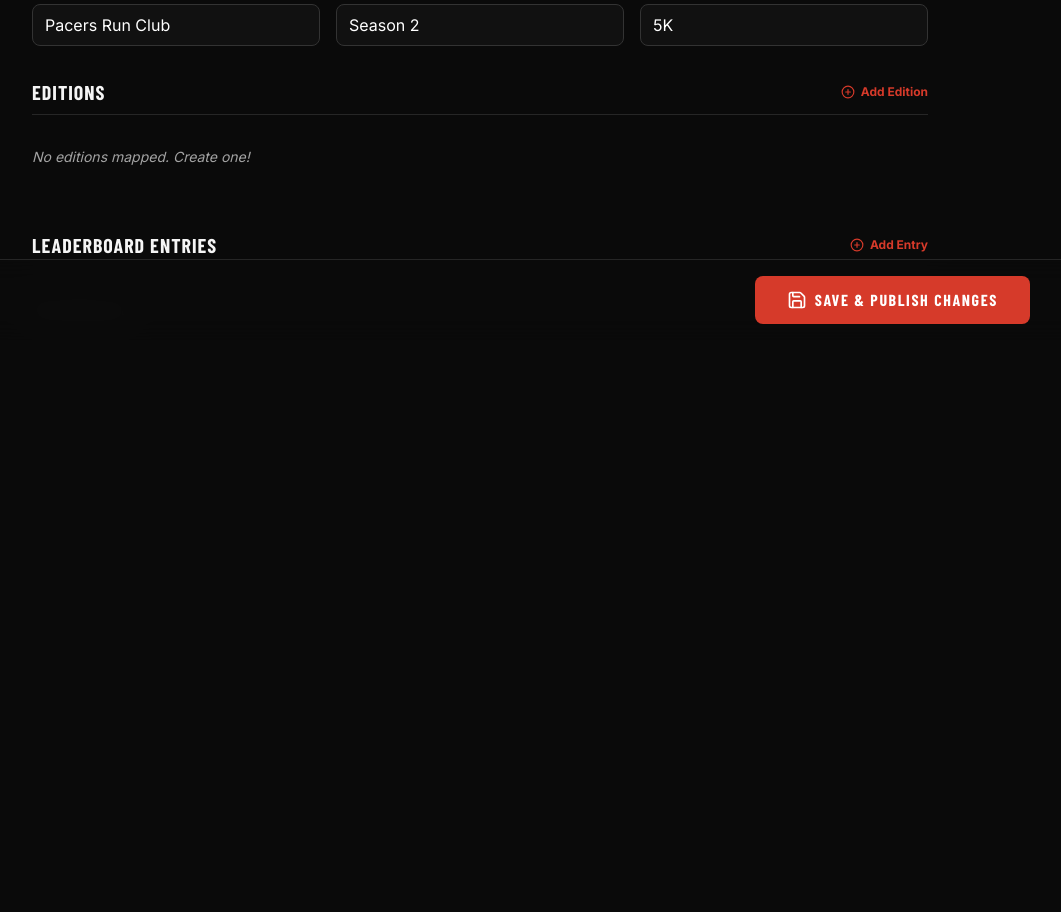
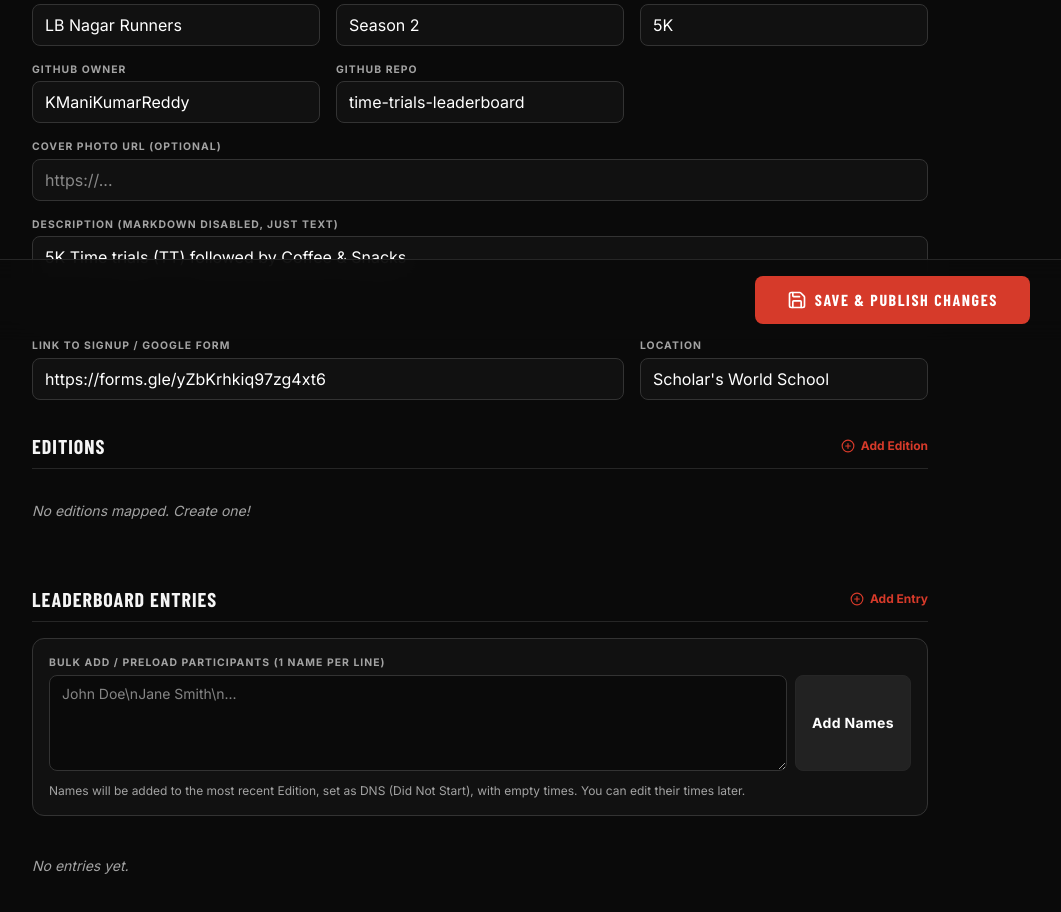
Before and after one commit to KManiKumarReddy/time-trials-leaderboard, a React (Vite) app: page /admin in a window 1280 px wide. Shown: the part 460-1372 px from the top of the page, without its empty margins (160-1221 px from the left). Before the commit the page ends 876 px from the top, so only its background shows below. Built offline with nearby package versions, Linux system fonts and the light colour scheme; a web font is replaced by a local one.

Commit message:
Fix base path setting, add robust config settings, cover photo handling, and bulk add feature

```diff
--- a/public/data.json
+++ b/public/data.json
@@ -1,10 +1,14 @@
 {
   "config": {
-    "club": "Pacers Run Club",
+    "club": "LB Nagar Runners",
     "season": "Season 2",
     "distance": "5K",
-    "githubOwner": "your-github-username",
-    "githubRepo": "timetrialswebsite"
+    "githubOwner": "KManiKumarReddy",
+    "githubRepo": "time-trials-leaderboard",
+    "description": "5K Time trials (TT) followed by Coffee & Snacks",
+    "location": "Scholar's World School",
+    "googleForm": "https://forms.gle/yZbKrhkiq97zg4xt6",
+    "coverPhotoUrl": ""
   },
   "editions": [],
   "entries": []
--- a/src/App.jsx
+++ b/src/App.jsx
@@ -4,7 +4,7 @@ import Leaderboard from './pages/Leaderboard';
 import Admin from './pages/Admin';
 import { fetchStats } from './api/github';
 
-function NavBar() {
+function NavBar({ clubName }) {
   const location = useLocation();
   const isAdmin = location.pathname.startsWith('/admin');
 
@@ -12,7 +12,7 @@ function NavBar() {
     <header className="sticky top-0 z-50 bg-[#0d0d0d] border-b-[3px] border-brand-red">
       <div className="max-w-[1100px] mx-auto px-6 h-[60px] flex items-center justify-between">
         <Link to="/" className="font-display font-black text-[1.3rem] tracking-wider uppercase text-paper no-underline">
-          <span className="text-brand-red">Pacers</span> Run Club
+          <span className="text-brand-red">{clubName ? clubName.split(' ')[0] : 'Time'}</span> {clubName ? clubName.split(' ').slice(1).join(' ') : 'Trials'}
         </Link>
         <nav className="flex gap-6 items-center">
           {!isAdmin ? (
@@ -57,7 +57,7 @@ function App() {
 
   return (
     <div className="min-h-screen flex flex-col font-sans bg-[#0a0a0a] text-[#f5f5f5]">
-      <NavBar />
+      <NavBar clubName={data?.config?.club} />
       <main className="flex-1 w-full max-w-[1100px] mx-auto">
         {loading ? (
           <div className="flex h-64 items-center justify-center text-text-muted">
--- a/src/main.jsx
+++ b/src/main.jsx
@@ -6,7 +6,7 @@ import App from './App.jsx'
 
 createRoot(document.getElementById('root')).render(
   <StrictMode>
-    <BrowserRouter>
+    <BrowserRouter basename={import.meta.env.BASE_URL}>
       <App />
     </BrowserRouter>
   </StrictMode>,
--- a/src/pages/Admin.jsx
+++ b/src/pages/Admin.jsx
@@ -7,6 +7,7 @@ export default function Admin({ data, reloadData }) {
   const [password, setPassword] = useState('');
   const [isSaving, setIsSaving] = useState(false);
   const [msg, setMsg] = useState(null);
+  const [bulkNames, setBulkNames] = useState('');
 
   // Local state copy of the data that we can mutate
   const [localData, setLocalData] = useState(() => {
@@ -63,6 +64,26 @@ export default function Admin({ data, reloadData }) {
       }));
     }
   }
+
+  const handleBulkAdd = () => {
+    if (!bulkNames.trim()) return;
+    const names = bulkNames.split('\n').map(n => n.trim()).filter(n => n);
+    const editionId = editions[editions.length-1]?.id || '';
+
+    const newEntries = names.map((name, i) => ({
+      id: `entry_${Date.now()}_${i}`,
+      editionId,
+      name,
+      time: '',
+      status: 'dns'
+    }));
+
+    setLocalData(prev => ({
+      ...prev,
+      entries: [...newEntries, ...prev.entries]
+    }));
+    setBulkNames('');
+  };
 
   const saveChanges = async () => {
     if(!password) {
@@ -148,6 +169,30 @@ export default function Admin({ data, reloadData }) {
             <label className="block text-[0.65rem] font-bold tracking-widest uppercase text-text-muted mb-1">Distance (e.g. 5K)</label>
             <input type="text" name="distance" value={config.distance || ''} onChange={handleConfigChange} className="w-full bg-[#111] border border-[#333] rounded-lg px-3 py-2 text-white focus:border-brand-red outline-none" />
           </div>
+          <div>
+            <label className="block text-[0.65rem] font-bold tracking-widest uppercase text-text-muted mb-1">GitHub Owner</label>
+            <input type="text" name="githubOwner" value={config.githubOwner || ''} onChange={handleConfigChange} className="w-full bg-[#111] border border-[#333] rounded-lg px-3 py-2 text-white focus:border-brand-red outline-none" />
+          </div>
+          <div>
+            <label className="block text-[0.65rem] font-bold tracking-widest uppercase text-text-muted mb-1">GitHub Repo</label>
+            <input type="text" name="githubRepo" value={config.githubRepo || ''} onChange={handleConfigChange} className="w-full bg-[#111] border border-[#333] rounded-lg px-3 py-2 text-white focus:border-brand-red outline-none" />
+          </div>
+          <div className="md:col-span-3">
+            <label className="block text-[0.65rem] font-bold tracking-widest uppercase text-text-muted mb-1">Cover Photo URL (optional)</label>
+            <input type="text" name="coverPhotoUrl" value={config.coverPhotoUrl || ''} onChange={handleConfigChange} placeholder="https://..." className="w-full bg-[#111] border border-[#333] rounded-lg px-3 py-2 text-white focus:border-brand-red outline-none" />
+          </div>
+          <div className="md:col-span-3">
+            <label className="block text-[0.65rem] font-bold tracking-widest uppercase text-text-muted mb-1">Description (Markdown disabled, just text)</label>
+            <textarea name="description" value={config.description || ''} onChange={handleConfigChange} className="w-full bg-[#111] border border-[#333] rounded-lg px-3 py-2 text-white focus:border-brand-red outline-none h-20" />
+          </div>
+          <div className="md:col-span-2">
+            <label className="block text-[0.65rem] font-bold tracking-widest uppercase text-text-muted mb-1">Link to Signup / Google Form</label>
+            <input type="text" name="googleForm" value={config.googleForm || ''} onChange={handleConfigChange} className="w-full bg-[#111] border border-[#333] rounded-lg px-3 py-2 text-white focus:border-brand-red outline-none" />
+          </div>
+          <div>
+            <label className="block text-[0.65rem] font-bold tracking-widest uppercase text-text-muted mb-1">Location</label>
+            <input type="text" name="location" value={config.location || ''} onChange={handleConfigChange} className="w-full bg-[#111] border border-[#333] rounded-lg px-3 py-2 text-white focus:border-brand-red outline-none" />
+          </div>
         </div>
       </div>
 
@@ -191,6 +236,22 @@ export default function Admin({ data, reloadData }) {
           <button onClick={handleAddEntry} className="flex items-center gap-1.5 text-xs text-brand-red font-bold hover:text-brand-red-dark">
             <PlusCircle size={14} /> Add Entry
           </button>
+        </div>
+
+        <div className="bg-[#111] border border-[#333] p-4 rounded-xl space-y-3 mb-6">
+          <label className="block text-[0.65rem] font-bold tracking-widest uppercase text-text-muted mb-1">Bulk Add / Preload Participants (1 name per line)</label>
+          <div className="flex gap-2 items-start">
+            <textarea
+              value={bulkNames}
+              onChange={e => setBulkNames(e.target.value)}
+              placeholder="John Doe\nJane Smith\n..."
+              className="w-full bg-[#0a0a0a] border border-[#333] rounded-lg px-3 py-2 text-white focus:border-brand-red outline-none h-24 text-sm"
+            />
+            <button onClick={handleBulkAdd} className="bg-[#222] hover:bg-[#333] text-white px-4 py-2 font-bold text-sm tracking-wide rounded-lg whitespace-nowrap h-24 border border-border-subtle hover:border-brand-red transition-all">
+              Add Names
+            </button>
+          </div>
+          <p className="text-xs text-text-muted">Names will be added to the most recent Edition, set as DNS (Did Not Start), with empty times. You can edit their times later.</p>
         </div>
 
         {entries.length === 0 && <div className="text-text-muted text-sm italic py-4">No entries yet.</div>}
--- a/src/pages/Leaderboard.jsx
+++ b/src/pages/Leaderboard.jsx
@@ -116,15 +116,35 @@ export default function Leaderboard({ data }) {
     <div className="pb-24">
       {/* Hero Header */}
       <div className="py-12 md:py-16">
-        <div className="flex flex-col space-y-2 mb-8">
+        {config.coverPhotoUrl && (
+          <div className="w-full h-48 md:h-72 rounded-2xl overflow-hidden mb-10 shadow-[0_0_30px_rgba(255,255,255,0.05)] border border-border-subtle">
+            <img src={config.coverPhotoUrl} alt="Cover" className="w-full h-full object-cover" />
+          </div>
+        )}
+
+        <div className="flex flex-col space-y-2 mb-6">
           <div className="text-brand-red font-bold text-xs tracking-[0.2em] uppercase font-display">
-            {config.season} • {config.distance} Series
+            {config.season} • {config.distance} Series {config.location && `• ${config.location}`}
           </div>
           <h1 className="font-display font-black text-5xl md:text-7xl uppercase italic tracking-tighter leading-none">
-            <span className="text-white">Time Trial </span>
+            <span className="text-white">{config.club || 'Time Trial'} </span>
             <span className="text-transparent" style={{ WebkitTextStroke: '2px #f5f5f5' }}>Leaderboard</span>
           </h1>
         </div>
+
+        {config.description && (
+          <p className="max-w-2xl text-text-muted text-sm md:text-base leading-relaxed mb-6 border-l-2 border-[#333] pl-4">
+            {config.description}
+          </p>
+        )}
+
+        {config.googleForm && (
+          <div className="mb-10">
+            <a href={config.googleForm} target="_blank" rel="noopener noreferrer" className="inline-block bg-brand-red hover:bg-[#aa0000] text-white font-display font-bold px-8 py-3 rounded-lg uppercase tracking-widest transition-all text-sm shadow-[0_4px_14px_rgba(255,0,0,0.2)]">
+              Register / Sign Up
+            </a>
+          </div>
+        )}
 
         <div className="grid grid-cols-2 md:grid-cols-4 gap-4">
           <StatCard highlight icon={Activity} value={editions.length.toString()} label="Current Edition" />
--- a/vite.config.js
+++ b/vite.config.js
@@ -8,5 +8,5 @@ export default defineConfig({
     tailwindcss(),
     react()
   ],
-  "base": ""
+  base: '/time-trials-leaderboard/',
 })
```
